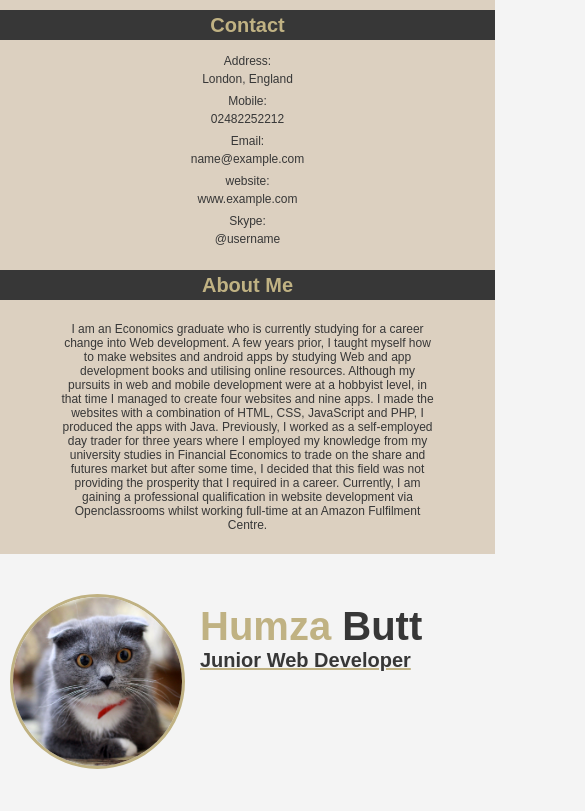
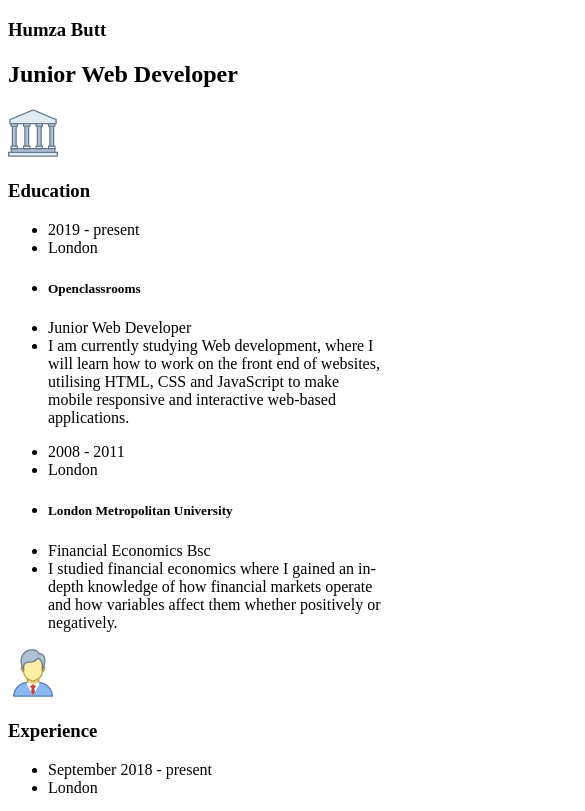
Before and after one commit to humza3/interactive-portfolio, a website: page index.html in a window 390 px wide. Shown: the top 811 px of the page, 585 px wide, since content can reach past the window. Drawn offline with Linux system fonts and the light colour scheme.

Commit message:
running sass first time

```diff
--- a/css/style.css
+++ b/css/style.css
@@ -1,315 +1,3 @@
-* {
-  box-sizing: border-box;
-  font-family: arial;
-  font-size: 12px;
-  color: #373737
-}
-body {
-	width: 960px;
-	height: auto;
-	margin: 0 auto;
-	font-size:14;
-
-}
-section{
-	display: grid;
-	grid-template-columns: 30% 70%;
-	grid-template-areas:
-	"c a"
-	"d b"
-	"e b"
-	"f b"
-	;
-}
-
-header nav {
-	margin: 40px auto;
-}
-
-header nav h1 {
-	font-size:40px;
-	text-align: center-right;
-	margin: 0 auto;
-
-}
-#h1span{
-	color:#C0B283;
-	font-size:40px;
-	text-align: center-right;
-	margin: 0 auto;
-}
-
-header nav h2 {
-	font-size:20px;
-	text-align: center-right;
-	margin: 0 auto;
-	text-decoration: underline solid #C0B283;
-
-}
-
-ul li {
-list-style-type: none;
-}
-#cat {
-	width: 175px;
-	height: 175px;
-	margin:55px 57px;
-	border: 3px solid #C0B283;
-	border-radius: 50%;
-}
-#a {
-	grid-area:a;
-
-}
-#b {
-	grid-area:b;
-}
-
-#b h3{
-	background-color: #373737;
-	font-size:20px;
-	font-weight: 700;
-	text-align:center;
-	padding: 10px 0;
-	color:#C0B283;
-	width: 540.33px;
-	margin: 4px 0px 0px -27px;
-
-}
-#b img{
-	border: 2px solid #C0B283;
-	margin: 0px 0px 0px 37px;
-}
-#b h5 {
-	margin-block-start: 0;
-	margin-block-end: 0;
-}
-#b li {
-	margin: 5px 0;
-
-}
-#c {
-	grid-area:c;
-	height:250px;
-}
-#d {
-	grid-area:d;
-}
-#d ul{
-	padding-inline-start:0;
-}
-#d ul li{
-	padding: 5px 30px;
-	text-align:center;
-}
 
 
-#e {
-	grid-area:e;
-}
-
-#e p {
-	padding: 10px 30px;
-	text-align:center;
-}
-#f {
-	grid-area:f;
-}
-#f img {
-	margin: 10px 9px;
-}
-
-#a, #b {
-	padding: 30px 40px;
-	background-color: #f4f4f4;
-}
-
-#c, #d, #e, #f {
-	background-color: #dcd0c0;
-}
-
-article{
-	display: grid;
-	grid-template-columns: 20% 20% 20% 20% 20%;
-	grid-template-areas:
-	"g h h h h"
-	"i j j j j"
-	"k l l l l"
-	"m n n n n"
-	"o p p p p"
-	"q r r r r"
-	"s t t t t"
-	"u v v v v"
-	". w w x x"
-	;
-}
-
-#g {
-	grid-area:g;
-}
-#h {
-	grid-area:h;
-}
-#i {
-	grid-area:i;
-}
-#j {
-	grid-area:j;
-}
-#k {
-	grid-area:k;
-}
-#l {
-	grid-area:l;
-}
-#m {
-	grid-area:m;
-}
-#n {
-	grid-area:n;
-}
-#o {
-	grid-area:o;
-}
-#p {
-	grid-area:p;
-}
-#q {
-	grid-area:q;
-}
-#r {
-	grid-area:r;
-}
-#s {
-	grid-area:s;
-}
-#t {
-	grid-area:t;
-}
-#u {
-	grid-area:u;
-}
-#v {
-	grid-area:v;
-}
-#w {
-	grid-area:w;
-}
-#x {
-	grid-area:x;
-}
-.aside-title {
-	background-color: #373737;
-	font-size:20px;
-	font-weight: 700;
-	color:#C0B283;
-	padding: 4px 0;
-	text-align: center;
-	width: 288px;
-	height: 30px;
-	margin: 10px auto;
-}
-footer{
-	background-color: #373737;
-	margin:0;
-	padding: 0;
-}
-footer p{
-	color: #C0B283;
-	margin:0;
-	padding: 0;
-}
-footer a {
-	color: #C0B283;
-}
-
-@media all and (max-width: 768px) {
-body {
-	width:100%;
-	background-color:#f4f4f4;
-}
-
-section{
-	width:100%
-	display: grid;
-	grid-template-columns: 50%;
-	grid-template-areas:
-
-	"d d"
-	"e e"
-	"c a"
-	"b b"
-	"f f"
-;
-}
-#c {
-	max-width:175px;
-	background-color:#f4f4f4;
-}
-
-#cat {
-	width: 175px;
-	height: 175px;
-	margin:40px 10px;
-	border: 3px solid #C0B283;
-	border-radius: 50%;
-}
-
-.aside-title {
-	width: 100%;
-}
-#d ul li{
-	padding: 2px 30px;
-}
-#e p {
-	padding: 10px 60px;
-}
-#a, #b {
-	width:100%;
-	min-width: 300px;
-	padding: 10px 5px;
-}
-header nav {
-	margin: 40px auto;
-}
-
-header nav h1 {
-	text-align: left;
-
-}
-#h1span{
-	text-align: left;
-}
-
-header nav h2 {
-	text-align: left;
-
-}
-#b h3{
-	width: 100%;
-	margin: 4px 0px 0px 5px;
-
-}
-
-#b img{
-	margin: 0px 0px 0px 20px;
-}
-
-#b li {
-	margin: 5px 0px;
-	white-space: normal;
-	padding: 0 4px;
-
-}
-
-#f img {
-	margin-left: 7%;
-    margin-right: 7%;
-}
-
-footer{
-	width: 100%;
-}
-
-
-}
+/*# sourceMappingURL=style.css.map */
--- a/package.json
+++ b/package.json
@@ -4,7 +4,7 @@
   "description": "Openclassrooms project 3",
   "main": "index.js",
   "scripts": {
-    "test": "echo \"Error: no test specified\" && exit 1"
+    "sass": "sass --watch sass/main.scss:css/style.css"
   },
   "repository": {
     "type": "git",
```
Also changed, not shown: 1 other file.
